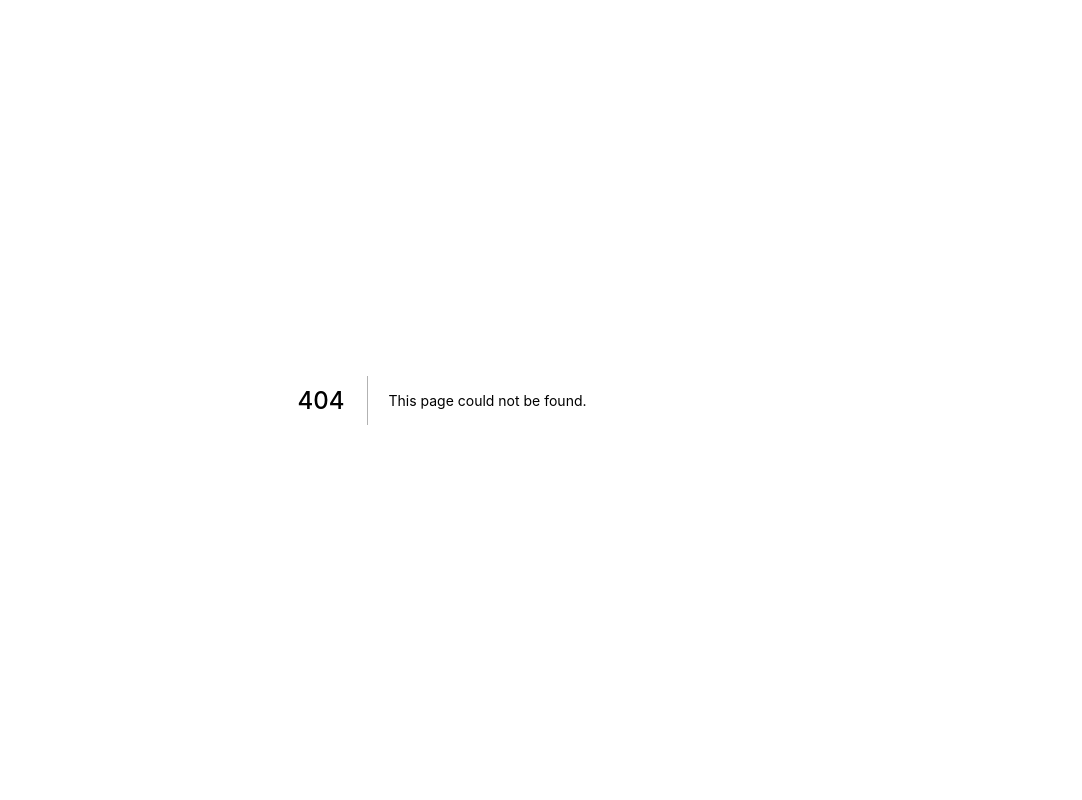
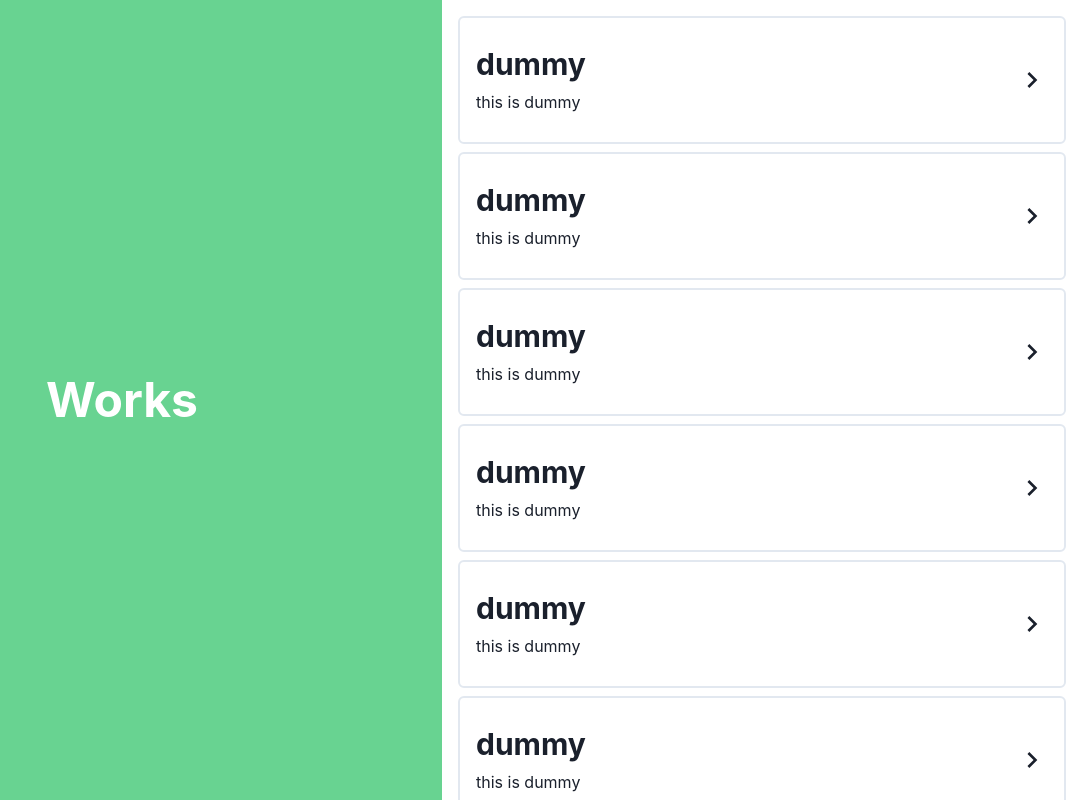
Before and after one commit to elecdeer/elecdeer.dev, a Next.js app: page /works in a window 1280 px wide. Before the commit this address had no page. Shown: the top 800 px of the page, without its empty margins (198-1280 px from the left). Built offline with nearby package versions, Linux system fonts and the light colour scheme.

Commit message:
feat: workページを大まかに作成

```diff
--- a/src/components/molecules/NavigationCard.tsx
+++ b/src/components/molecules/NavigationCard.tsx
@@ -29,6 +29,7 @@ export const NavigationCard: React.VFC<NavigationCardProps> = ({
       px={4}
       py={2}
       h={"full"}
+      minH={32}
       display={"flex"}
       _hover={{ borderColor: "green.400", borderWidth: "2" }}
     >
--- /dev/null
+++ b/src/lib/fetchWorkPagesHeadline.ts
@@ -0,0 +1,63 @@
+export type WorkPageHeadlineItem = {
+  id: string;
+  title: string;
+  shortDescription: string;
+};
+
+export const fetchWorkPagesHeadline = async (): Promise<
+  WorkPageHeadlineItem[]
+> => {
+  //TODO 実装する
+  return [
+    {
+      id: "dummy",
+      title: "dummy",
+      shortDescription: "this is dummy",
+    },
+    {
+      id: "dummy",
+      title: "dummy",
+      shortDescription: "this is dummy",
+    },
+    {
+      id: "dummy",
+      title: "dummy",
+      shortDescription: "this is dummy",
+    },
+    {
+      id: "dummy",
+      title: "dummy",
+      shortDescription: "this is dummy",
+    },
+    {
+      id: "dummy",
+      title: "dummy",
+      shortDescription: "this is dummy",
+    },
+    {
+      id: "dummy",
+      title: "dummy",
+      shortDescription: "this is dummy",
+    },
+    {
+      id: "dummy",
+      title: "dummy",
+      shortDescription: "this is dummy",
+    },
+    {
+      id: "dummy",
+      title: "dummy",
+      shortDescription: "this is dummy",
+    },
+    {
+      id: "dummy",
+      title: "dummy",
+      shortDescription: "this is dummy",
+    },
+    {
+      id: "dummy",
+      title: "dummy",
+      shortDescription: "this is dummy",
+    },
+  ];
+};
--- /dev/null
+++ b/src/pages/works/index.tsx
@@ -0,0 +1,45 @@
+import { MainFrame } from "../../components/templates/MainFrame";
+import { Box } from "@chakra-ui/react";
+import { NavigationCardList } from "../../components/organisms/NavigationCardList";
+import { GetStaticProps } from "next";
+import {
+  fetchWorkPagesHeadline,
+  WorkPageHeadlineItem,
+} from "../../lib/fetchWorkPagesHeadline";
+import React, { useMemo } from "react";
+
+type Props = {
+  workPages: WorkPageHeadlineItem[];
+};
+
+const Index: React.VFC<Props> = ({ workPages }) => {
+  const cards = useMemo(() => {
+    return workPages.map((item) => {
+      const url = `/works/${item.id}`;
+      return {
+        title: item.title,
+        description: item.shortDescription,
+        linkUrl: url,
+      };
+    });
+  }, [workPages]);
+
+  return (
+    <MainFrame title={"Works"}>
+      <Box h={"full"}>
+        <NavigationCardList h={"full"} cards={cards} />
+      </Box>
+    </MainFrame>
+  );
+};
+
+export const getStaticProps: GetStaticProps<Props> = async () => {
+  const pages = await fetchWorkPagesHeadline();
+  return {
+    props: {
+      workPages: pages,
+    },
+  };
+};
+
+export default Index;
```
Also changed, not shown: src/lib/fetchWorkPage.ts (added, +25 -0 lines), src/pages/works/[id].tsx (added, +50 -0 lines).
